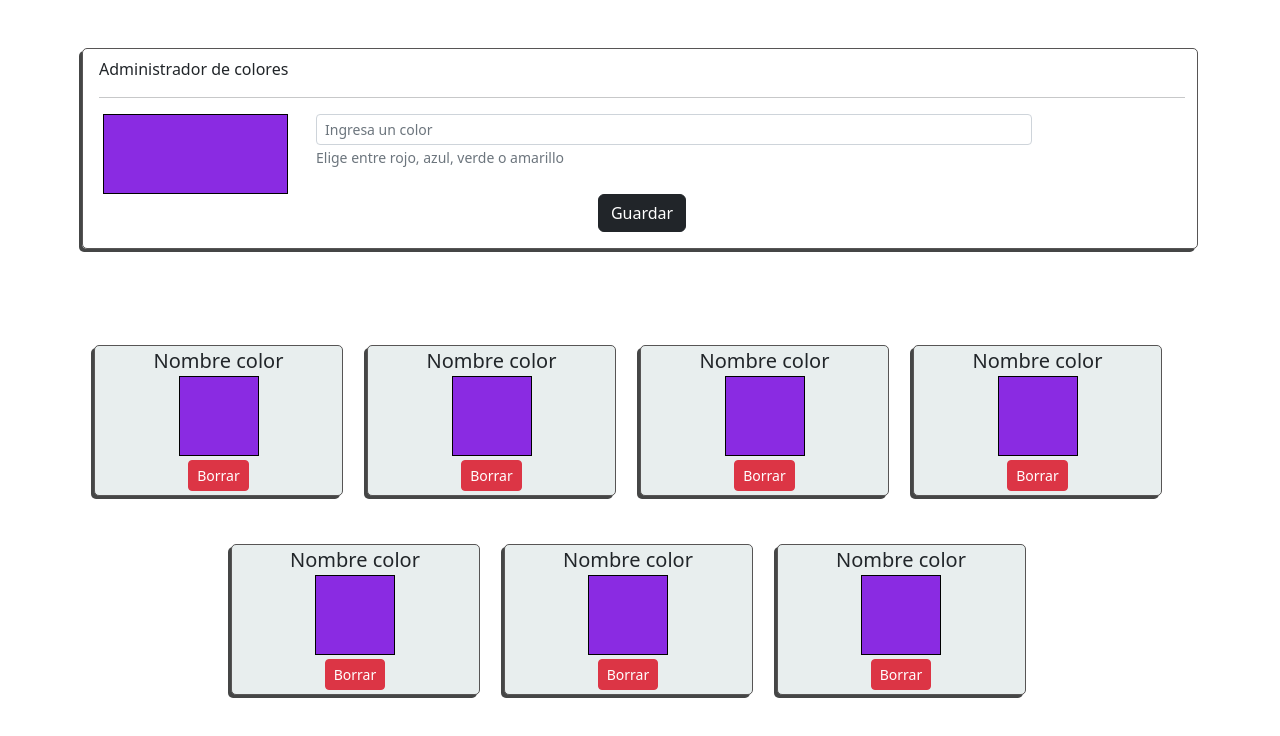
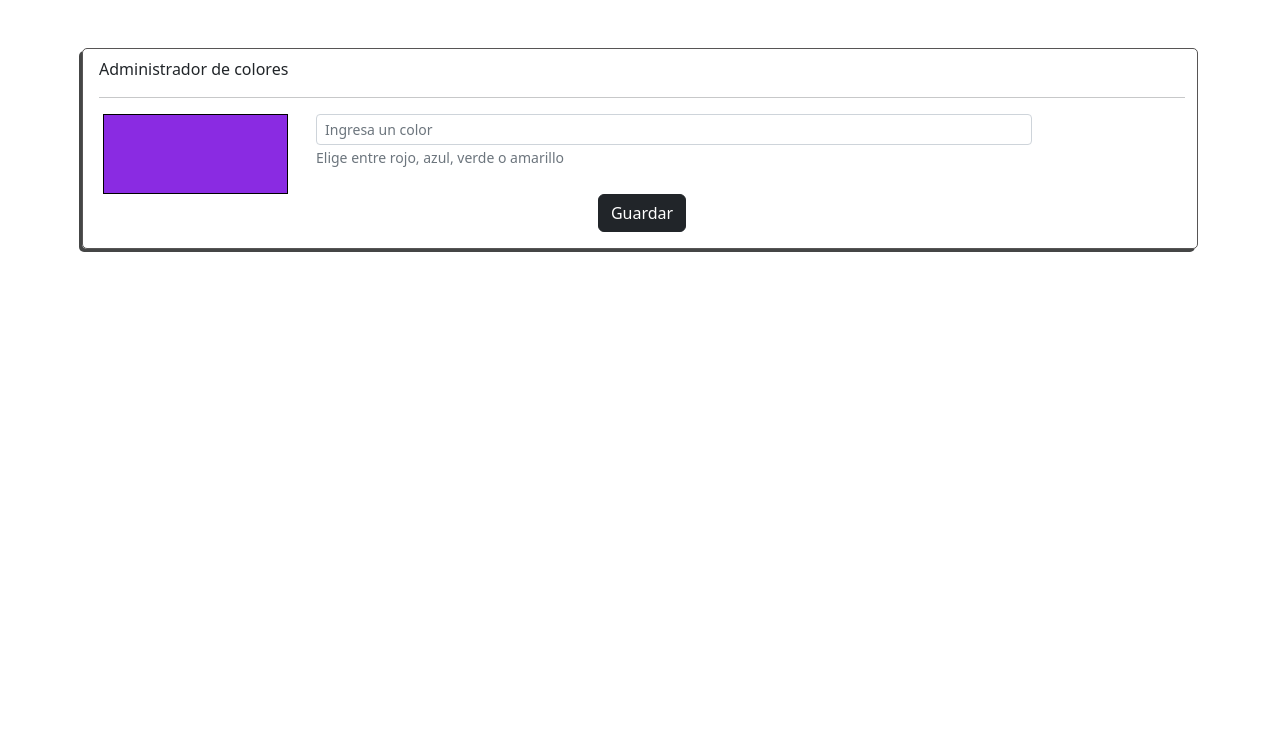
Before and after one commit to agustines82/TpReact6-paletaColores, a React (Create React App) app: page / in a window 1280 px wide. Shown: the top 736 px of the page. Built offline with nearby package versions, Linux system fonts and the light colour scheme.

Commit message:
creo el componente lista colores a los efectos de iterar el componente color. modifico maquetado

```diff
--- a/src/App.js
+++ b/src/App.js
@@ -1,16 +1,11 @@
 import "./App.css";
 import "bootstrap/dist/css/bootstrap.min.css";
 import Formulario from "./components/Formulario";
-import Color from "./components/Color";
+
 function App() {
     return (
         <main>
             <Formulario />
-            <section className="container">
-                <aside className="container row justify-content-center align-items-center">
-                    <Color />
-                </aside>
-            </section>
         </main>
     );
 }
```
